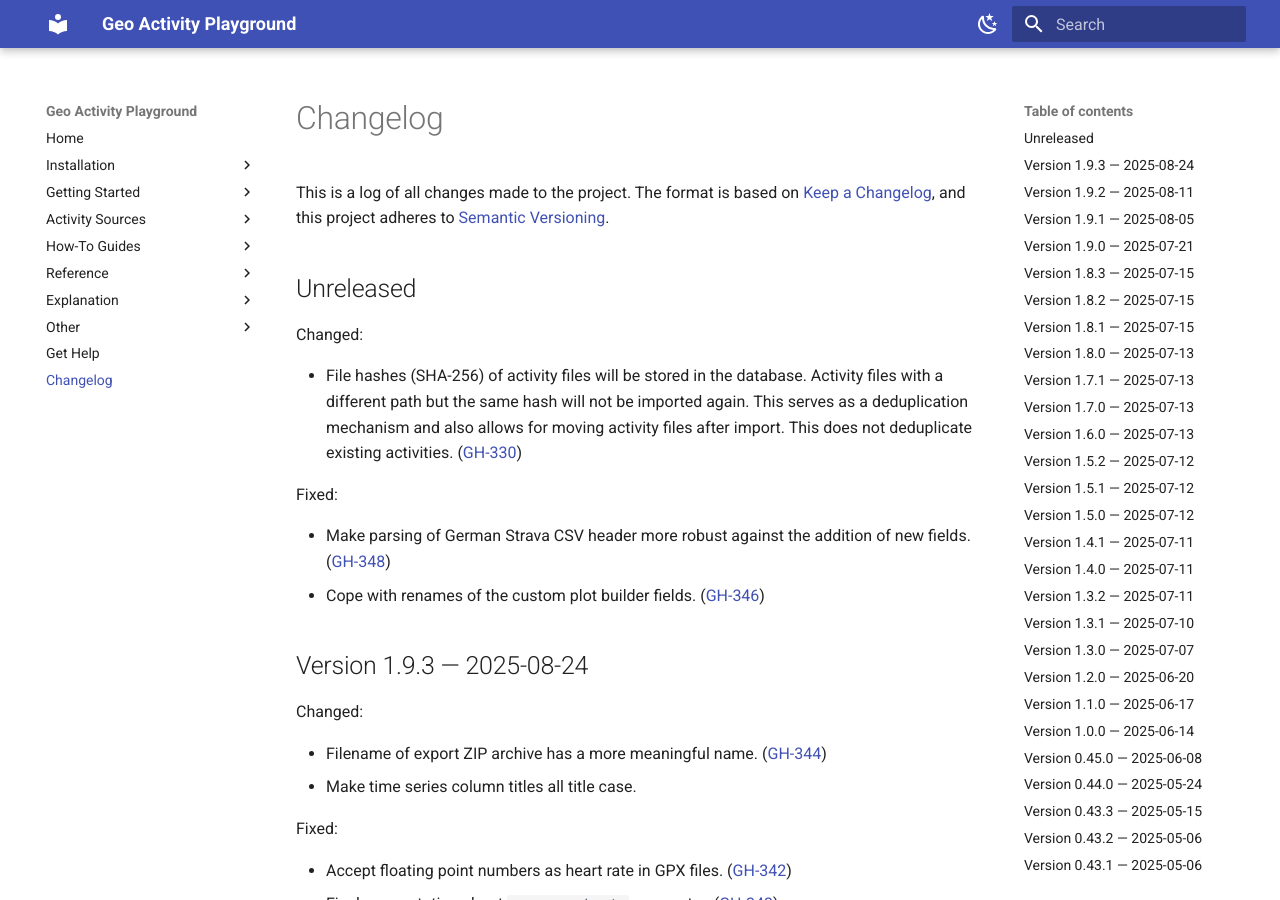
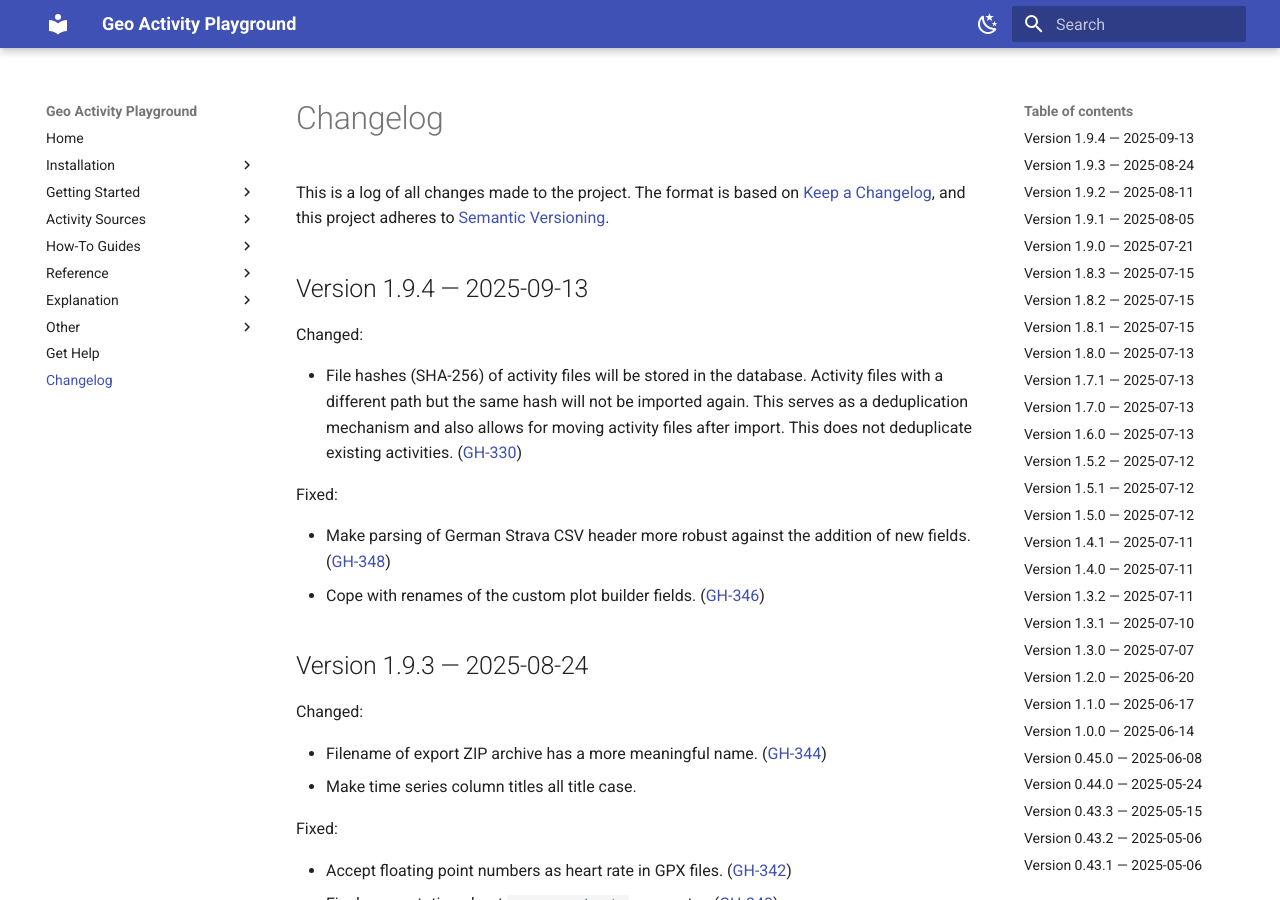
Before and after one commit to martin-ueding/geo-activity-playground, an MkDocs documentation site: the page built from docs/changelog.md, in a window 1280 px wide and 900 px high. Built offline with MkDocs 1.6.1 and Material for MkDocs 9.7.7, drawn with Linux system fonts in a browser that asks for light colours.

Commit message:
Bump version to 1.9.4

```diff
--- a/docs/changelog.md
+++ b/docs/changelog.md
@@ -15,7 +15,7 @@ Types of changes
 ([GH-000](https://github.com/martin-ueding/geo-activity-playground/issues/000))
 -->
 
-## Unreleased
+## Version 1.9.4 — 2025-09-13
 
 Changed:
 
--- a/pyproject.toml
+++ b/pyproject.toml
@@ -1,6 +1,6 @@
 [tool.poetry]
 name = "geo-activity-playground"
-version = "1.9.3"
+version = "1.9.4"
 description = "Analysis of geo data activities like rides, runs or hikes."
 authors = ["Martin Ueding <mu@martin-ueding.de>"]
 license = "MIT"
```
